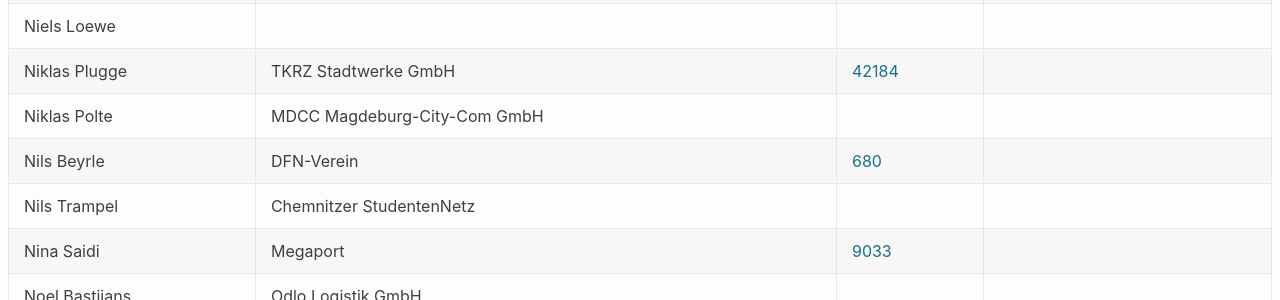
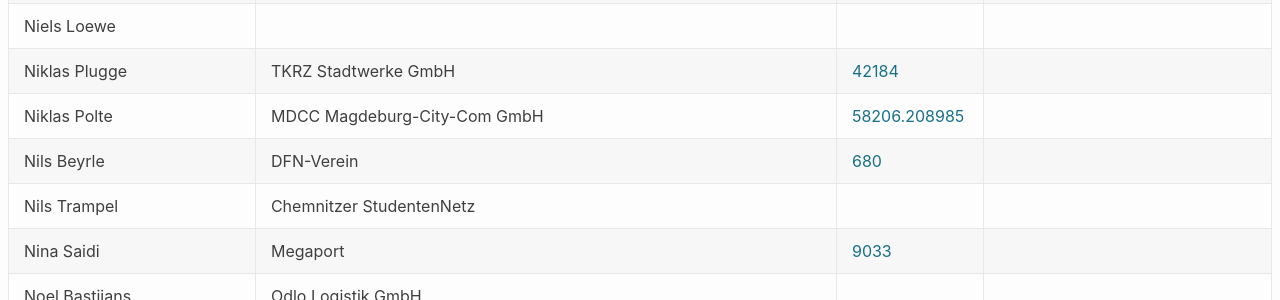
Before and after one commit to denog/pretix-attendeelist, a Jekyll site: the page built from denog16/index.markdown, in a window 1280 px wide and 900 px high, scrolled down 13615 px. Shown: the part 154-454 px from the top of the window. Built offline with Jekyll 4.4.1, drawn with Linux system fonts in a browser that asks for light colours.

Commit message:
Latest data: Tue Oct 22 06:34:37 UTC 2024

```diff
--- a/_data/attendees_denog16_onsite.json
+++ b/_data/attendees_denog16_onsite.json
@@ -1815,7 +1815,7 @@
     "name": "Niklas Polte",
     "company": "MDCC Magdeburg-City-Com GmbH",
     "irc": null,
-    "asn": null
+    "asn": "58206.208985"
   },
   {
     "name": "Nils Beyrle",
@@ -2379,7 +2379,7 @@
     "name": "Thomas Walla",
     "company": "MDCC Magdeburg-City-Com GmbH",
     "irc": null,
-    "asn": null
+    "asn": "58206"
   },
   {
     "name": "Thomas Wiese",
```
